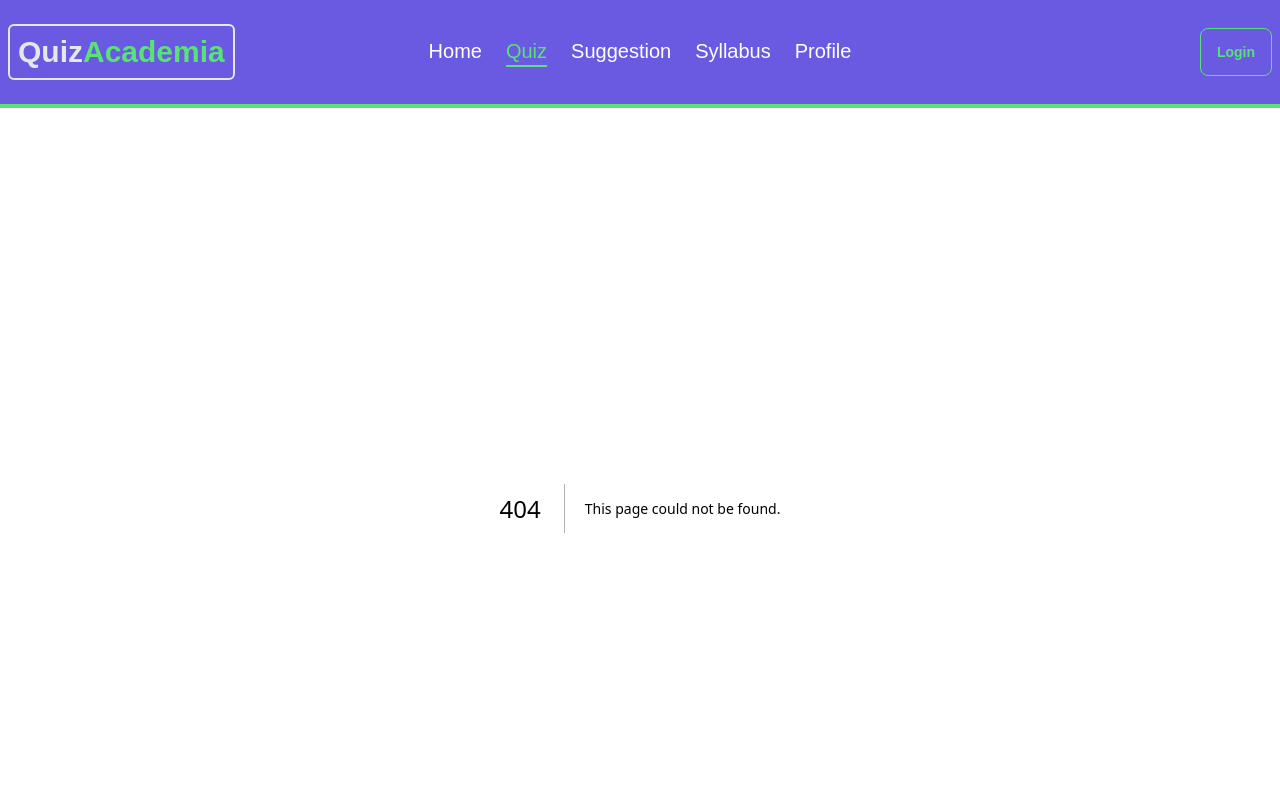
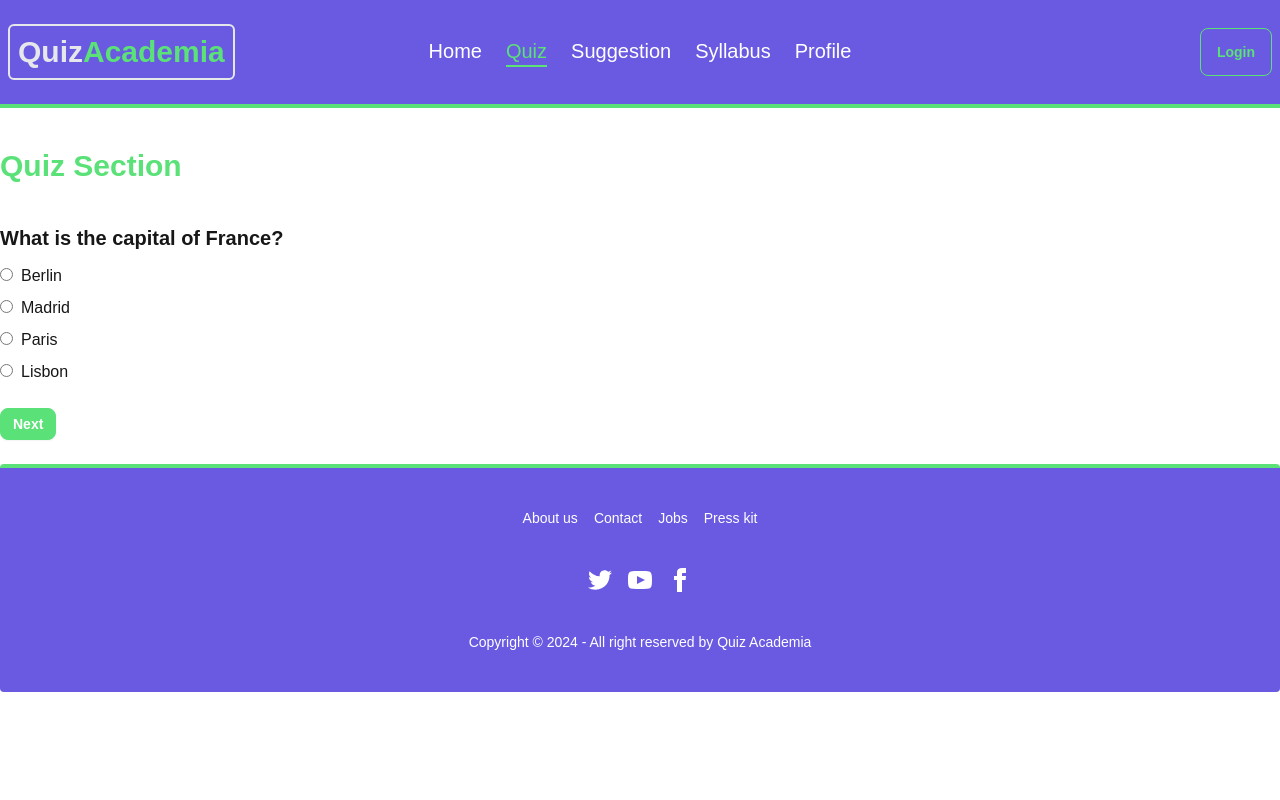
Before and after one commit to rar34/quiz-academia, a Next.js app: page /quiz in a window 1280 px wide. Before the commit this address had no page. Shown: the top 800 px of the page. Built offline with nearby package versions, Linux system fonts and the light colour scheme.

Commit message:
added question page with functionality

```diff
--- /dev/null
+++ b/src/app/quiz/page.jsx
@@ -0,0 +1,103 @@
+"use client"
+import React from 'react';
+import { useState } from 'react';
+
+const QuizPage = () => {
+    const [currentQuestionIndex, setCurrentQuestionIndex] = useState(0);
+    const [userAnswers, setUserAnswers] = useState({});
+    const [showResults, setShowResults] = useState(false);
+    const [score, setScore] = useState(0);
+
+    const handleOptionChange = (questionId, selectedOptionId) => {
+        setUserAnswers({ ...userAnswers, [questionId]: selectedOptionId });
+    };
+
+    const handleNextQuestion = () => {
+        setCurrentQuestionIndex(currentQuestionIndex + 1);
+    };
+
+    const handlePreviousQuestion = () => {
+        setCurrentQuestionIndex(currentQuestionIndex - 1);
+    };
+
+    const handleSubmitQuiz = () => {
+        let totalScore = 0;
+        quizData.forEach((question) => {
+            if (userAnswers[question.questionId] === question.correctOptionId) {
+                totalScore += 1;
+            }
+        });
+        setScore(totalScore);
+        setShowResults(true);
+    };
+
+    if (showResults) {
+        return (
+            <div className='my-10 container mx-auto min-h-[70vh]'>
+                <h1 className='text-3xl text-secondary font-semibold mb-4'>Quiz Results</h1>
+                <p className='font-bold'>Your score is: {score} out of {quizData.length}</p>
+            </div>
+        );
+    }
+
+    const currentQuestion = quizData[currentQuestionIndex];
+    return (
+        <div className='container mx-auto'>
+            <h1 className='text-3xl font-bold text-secondary my-10'>Quiz Section</h1>
+            <h2 className='text-xl mb-3 font-semibold'>{currentQuestion.questionText}</h2>
+            <div className='flex flex-col'>
+                {currentQuestion.options.map((option) => (
+                    <label className='mb-2' key={option.optionId}>
+                        <input className='mr-2'
+                            type="radio"
+                            name={currentQuestion.questionId}
+                            value={option.optionId}
+                            checked={userAnswers[currentQuestion.questionId] === option.optionId}
+                            onChange={() => handleOptionChange(currentQuestion.questionId, option.optionId)}
+                        />
+                        {option.optionText}
+                    </label>
+                ))}
+            </div>
+            <div>
+                {currentQuestionIndex > 0 && (
+                    <button className='btn btn-secondary btn-sm mt-4 mb-6' onClick={handlePreviousQuestion}>Previous</button>
+                )}
+                {currentQuestionIndex < quizData.length - 1 && (
+                    <button className='btn btn-secondary btn-sm mt-4 mb-6' onClick={handleNextQuestion}>Next</button>
+                )}
+                {currentQuestionIndex === quizData.length - 1 && (
+                    <button className='btn btn-primary btn-sm mt-4 mb-6 ml-4' onClick={handleSubmitQuiz}>Submit Quiz</button>
+                )}
+            </div>
+        </div>
+    );
+};
+
+export default QuizPage;
+
+const quizData = [
+    {
+        questionId: 1,
+        questionText: 'What is the capital of France?',
+        options: [
+            { optionId: 'a', optionText: 'Berlin' },
+            { optionId: 'b', optionText: 'Madrid' },
+            { optionId: 'c', optionText: 'Paris' },
+            { optionId: 'd', optionText: 'Lisbon' }
+        ],
+        correctOptionId: 'c'
+    },
+    {
+        questionId: 2,
+        questionText: 'Which planet is known as the Red Planet?',
+        options: [
+            { optionId: 'a', optionText: 'Earth' },
+            { optionId: 'b', optionText: 'Mars' },
+            { optionId: 'c', optionText: 'Jupiter' },
+            { optionId: 'd', optionText: 'Saturn' }
+        ],
+        correctOptionId: 'b'
+    },
+    // Add more questions as needed
+];
```
